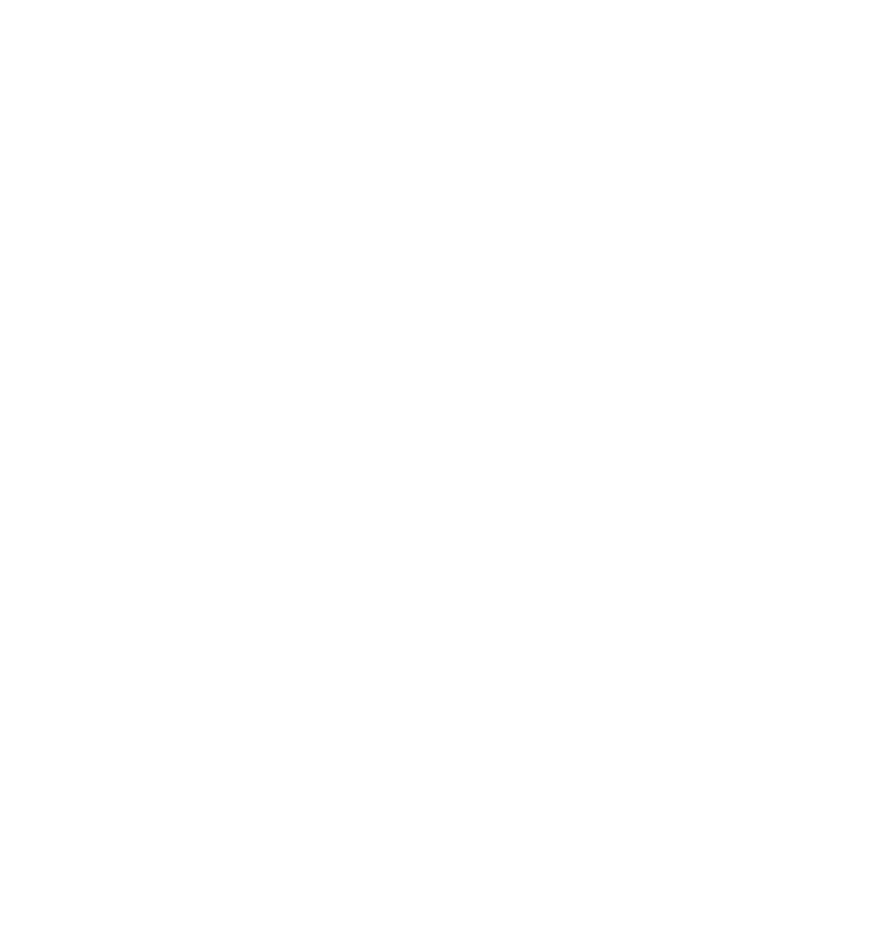
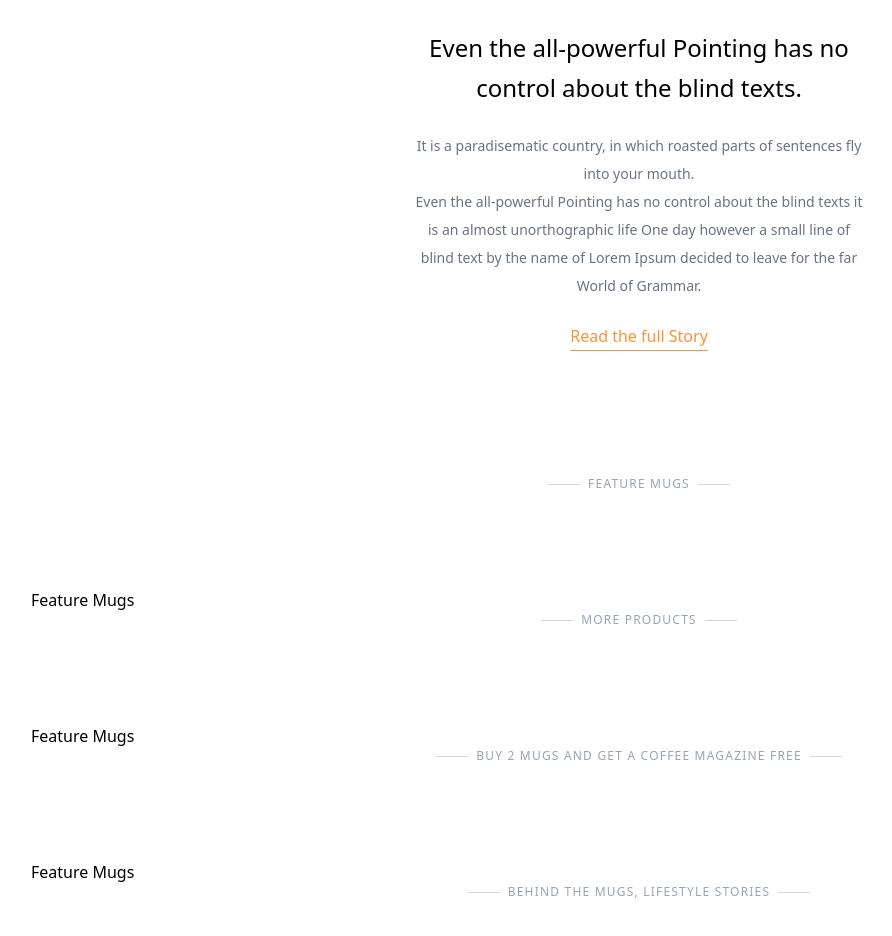
Before and after one commit to andinhdai/CoffeeStyle_Tailwind, an Angular app: page / in a window 1280 px wide. Shown: the part 720-1656 px from the top of the page, without its empty margins (1-893 px from the left). Before the commit the page ends 800 px from the top, so only its background shows below. Built offline with nearby package versions, Linux system fonts and the light colour scheme.

Commit message:
add story and add subheading

```diff
--- a/src/app/components/home/home.component.html
+++ b/src/app/components/home/home.component.html
@@ -15,5 +15,41 @@
             </div>
         </div>
     </div>
-    <div class="story"></div>
+    <div class="story">
+        <div class="w-full h-full flex justify-center items-center">
+            <div class="px-10 md:px-32 lg:px-64 xl:px-96  py-32 text-center ">
+                <div class="text-2xl leading-10 mb-6 font-normal   ">Even the all-powerful Pointing has no control about the blind texts.</div>
+                <div class="text-sm mb-6 text-gray-500 leading-7 font-light">It is a paradisematic country, in which roasted parts of sentences fly into your mouth.<br>
+                     Even the all-powerful Pointing has no control about the blind texts it is an almost unorthographic life One day however a small line of blind text by the name of Lorem Ipsum decided to leave for the far World of Grammar.</div>
+                <div class="">
+                    <a href="#" class="underline underline-offset-8 text-orange-400 hover:text-orange-600">Read the full Story</a>
+                </div>
+            </div>
+        </div>
+    </div>
+    <div class="add-subheadline ">
+        <div class="add-subheadline-decoline "></div>
+        <div class="add-subheadline-label "> Feature Mugs</div>
+        <div class="add-subheadline-decoline "></div>
+    </div>
+    <div class="">Feature Mugs</div>
+    <div class="add-subheadline ">
+        <div class="add-subheadline-decoline "></div>
+        <div class="add-subheadline-label "> MORE PRODUCTS</div>
+        <div class="add-subheadline-decoline "></div>
+    </div>
+    <div class="">Feature Mugs</div>
+    <div class="add-subheadline ">
+        <div class="add-subheadline-decoline "></div>
+        <div class="add-subheadline-label "> BUY 2 MUGS AND GET A COFFEE MAGAZINE FREE</div>
+        <div class="add-subheadline-decoline "></div>
+    </div>
+    <div class="">Feature Mugs</div>
+    <div class="add-subheadline ">
+        <div class="add-subheadline-decoline "></div>
+        <div class="add-subheadline-label "> BEHIND THE MUGS, LIFESTYLE STORIES</div>
+        <div class="add-subheadline-decoline "></div>
+    </div>
+    <div class=""></div>
+    <div class=""></div>
 </main>
--- a/src/styles.css
+++ b/src/styles.css
@@ -18,3 +18,12 @@
 {
     @apply px-1.5 py-1 text-center rounded-full text-xs;
 }
+.add-subheadline{
+    @apply flex justify-center items-center mb-24;
+}
+.add-subheadline-decoline{
+    @apply w-8 h-px bg-gray-300;
+}
+.add-subheadline-label{
+@apply mx-2 uppercase tracking-widest font-medium text-xs text-gray-400 text-center;
+}
```
